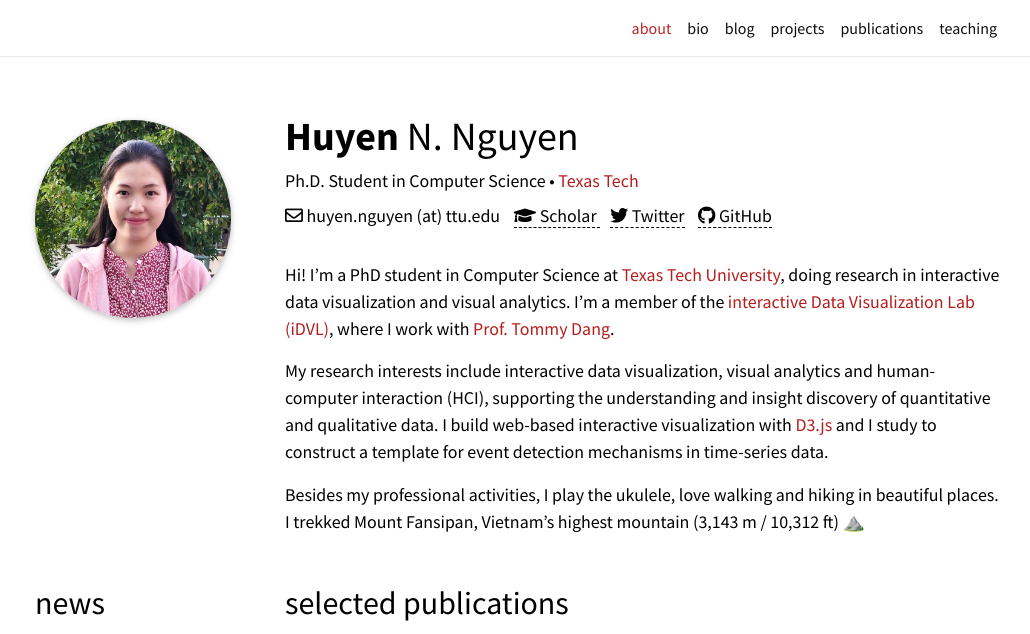
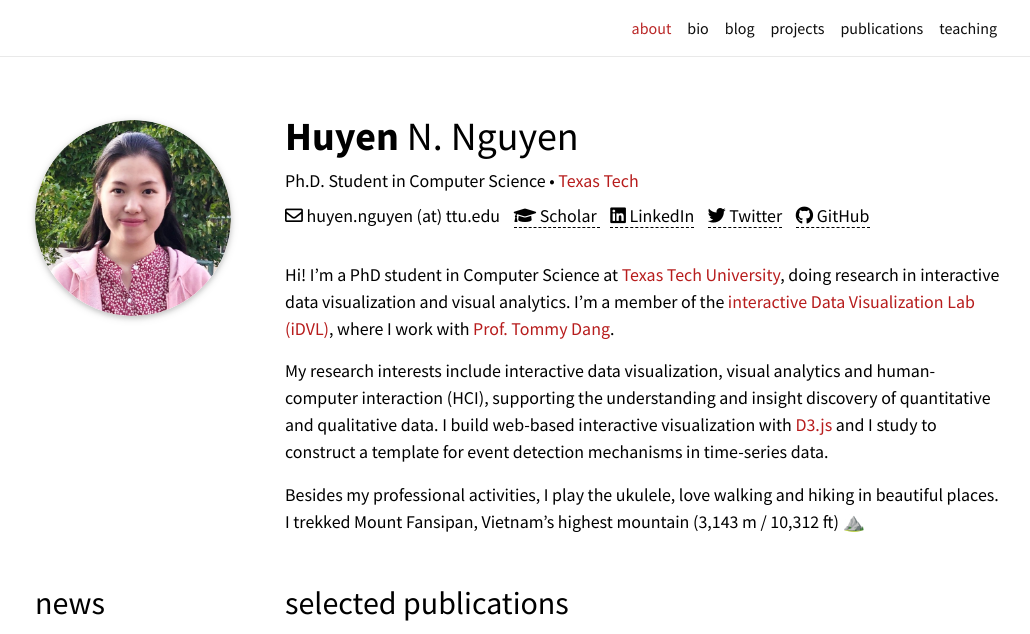
Before and after one commit to huyen-nguyen/huyen-nguyen.github.io, a Jekyll site: the page built from _pages/about.md, in a window 1280 px wide and 1135 px high, cut to the strip 0-634 px from the top of the window. Shown: the whole strip, without its empty margins (120-1150 px from the left). Built offline with Jekyll 4.4.1, drawn with Linux system fonts in a browser that asks for light colours; nearby versions of some CDN libraries; emoji names are drawn with the system emoji font; some web fonts are replaced; a style sheet for code colours, icons or effects is not loaded.

Commit message:
responsive for mobile view

```diff
--- a/_layouts/about.html
+++ b/_layouts/about.html
@@ -12,7 +12,7 @@
             <div id="left-col" class="col-sm-3">
                 {% if page.profile %}
                 <div id="image-div"
-                     class="profile float-{% if page.profile.align == 'left' %}left{% else %}right{% endif %} pr-4 pb-3 pt-2">
+                     class="profile float-{% if page.profile.align == 'left' %}left{% else %}right{% endif %}">
                     {% if page.profile.image %}
                     <img class="img-fluid z-depth-1 profile-rounded"
                          src="{{ page.profile.image | prepend: '/assets/img/' | relative_url }}">
@@ -39,9 +39,11 @@
                         </h1>
                         <p class="desc desc-p">{{ page.description }}</p>
                         <p class="contact pb-2">
-                            <i class="far fa-envelope"></i> huyen.nguyen (at) ttu.edu
+                            <span><i class="far fa-envelope"></i> huyen.nguyen (at) ttu.edu</span>
+                            <br id="breakline"/>
                             <a href="https://scholar.google.com/citations?user=tsrO-ZgAAAAJ&hl=en"><i
                                     class="fas fa-graduation-cap"></i> Scholar </a>
+                            <a href="https://www.linkedin.com/in/huyen-n-nguyen/"><i class="fab fa-linkedin"></i> LinkedIn</a>
                             <a href="https://twitter.com/huyendoesstuff"><i class="fab fa-twitter"></i> Twitter</a>
                             <a href="https://github.com/huyen-nguyen"><i class="fab fa-github"></i> GitHub </a>
                         </p>
--- a/_pages/about.md
+++ b/_pages/about.md
@@ -6,7 +6,7 @@
 
 profile:
   align: right
-  image: Huyen.jpeg
+  image: Huyen_round.png
 
 
 news: true  # includes a list of news items
--- a/_sass/_layout.scss
+++ b/_sass/_layout.scss
@@ -25,11 +25,12 @@
 }
 
 // Profile
-div.profile{
+#image-div{
   width: 100%;
-}
-
-.profile {
+  text-align: center;
+  padding-right: 1.5rem;
+  padding-bottom: 1rem;
+  padding-top: .5rem;
   img {
     width: 100%;
   }
@@ -40,7 +41,7 @@
 }
 
 .profile-rounded {
-  border-radius: 7.5rem!important;
+  border-radius: 11.5rem!important;
 }
 .desc-p{
   margin-bottom: 0.5rem;
@@ -52,17 +53,48 @@
     color: inherit;
     border-bottom: 1px dashed;
     text-decoration: none;
-    margin-left: 10px;
+    margin-right: 10px;
   }
   a:hover{
     opacity: 0.6;
     transition: 0.3s;
+  }
+  span{
+    margin-right: 10px;
   }
 }
 
 .clearfix{
   p{
     font-size: 1.12rem;
+  }
+}
+#breakline{
+  display: none;
+}
+
+@media only screen and (max-width: 1000px){
+  #d3_selectable_force_directed_graph{
+    display: none;
+  }
+}
+
+@media only screen and (max-width: 600px){
+  #breakline{
+    display: block;
+  }
+  #image-div{
+    padding-right: 0;
+    padding-bottom: 1rem;
+    img {
+      width: 45%;
+    }
+  }
+  header.post-header{
+    text-align: center;
+  }
+  .contact{
+    line-height: 2.1;
   }
 }
 /******************************************************************************
```
